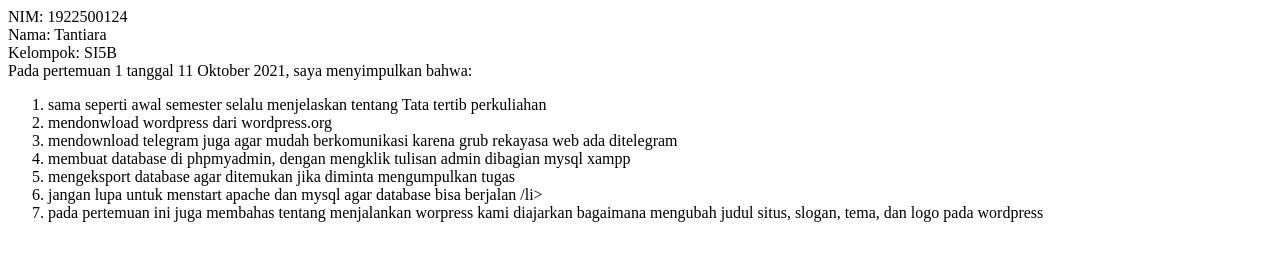
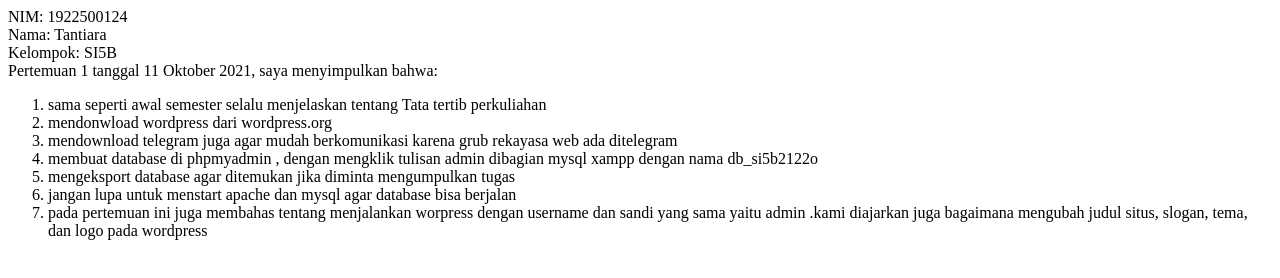
Before and after one commit to Tantiara/si5b2122o, a plain HTML site: page 1/index.html in a window 1280 px wide. Drawn offline with Linux system fonts and the light colour scheme.

Commit message:
Update index.html

```diff
--- a/1/index.html
+++ b/1/index.html
@@ -2,12 +2,13 @@ NIM: 1922500124<br>
 Nama: Tantiara<br>
 Kelompok: SI5B<br>
 
-Pada pertemuan 1 tanggal 11 Oktober 2021, saya menyimpulkan bahwa:<br>
+Pertemuan 1 tanggal 11 Oktober 2021, saya menyimpulkan bahwa:<br>
 <ol>
   <li>sama seperti awal semester selalu menjelaskan tentang Tata tertib perkuliahan  </li>
   <li>mendonwload wordpress dari wordpress.org</li>
   <li>mendownload telegram juga agar mudah berkomunikasi karena grub rekayasa web ada ditelegram</li>
-  <li>membuat database di phpmyadmin, dengan mengklik tulisan admin dibagian mysql xampp</li>
+  <li>membuat database di phpmyadmin , dengan mengklik tulisan admin dibagian mysql xampp dengan nama db_si5b2122o</li>
    <li>mengeksport database agar ditemukan jika diminta mengumpulkan tugas</li>
-  <li>jangan lupa untuk menstart apache dan mysql agar database bisa berjalan /li>
-  <li> pada pertemuan ini juga membahas tentang menjalankan worpress kami diajarkan bagaimana mengubah judul situs, slogan, tema, dan logo pada wordpress</li>
+  <li>jangan lupa untuk menstart apache dan mysql agar database bisa berjalan</li>
+  <li> pada pertemuan ini juga membahas tentang menjalankan worpress dengan username dan sandi yang sama yaitu admin .kami diajarkan juga bagaimana mengubah judul situs, slogan, tema, dan logo pada wordpress</li>
+</ol>
```
